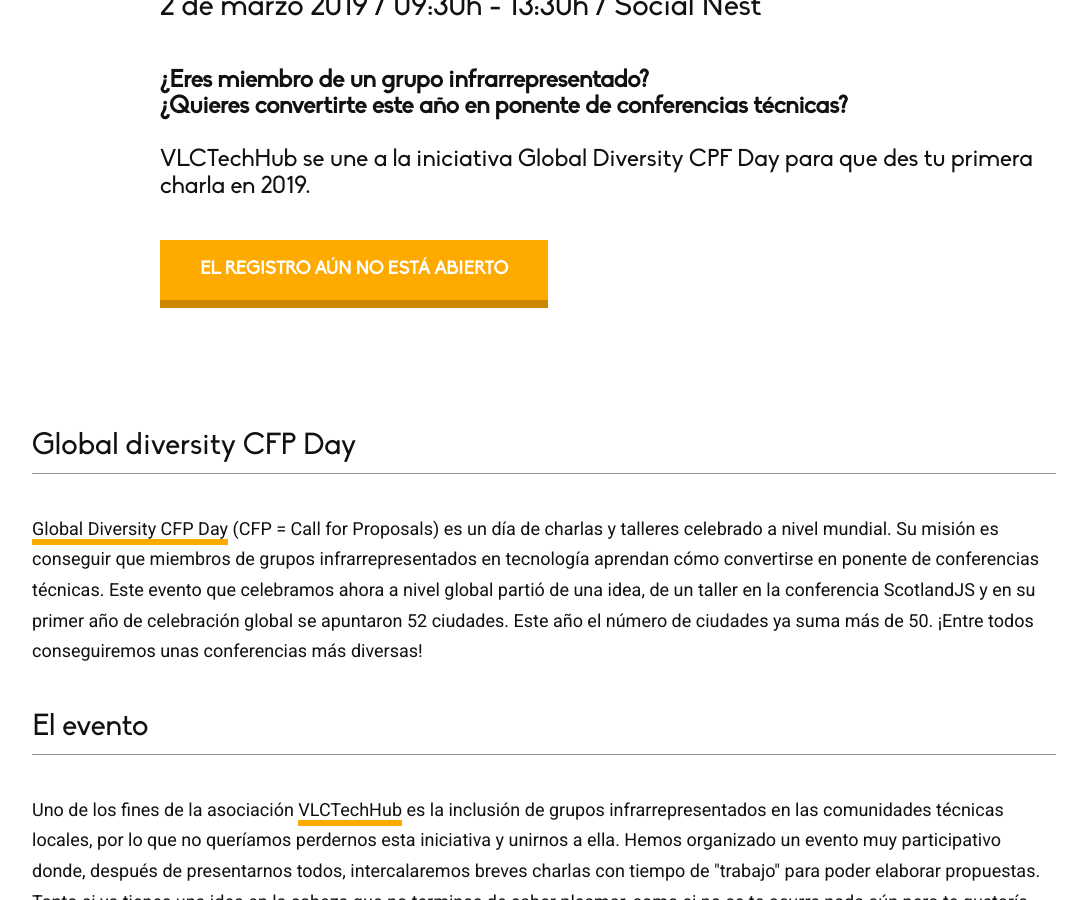
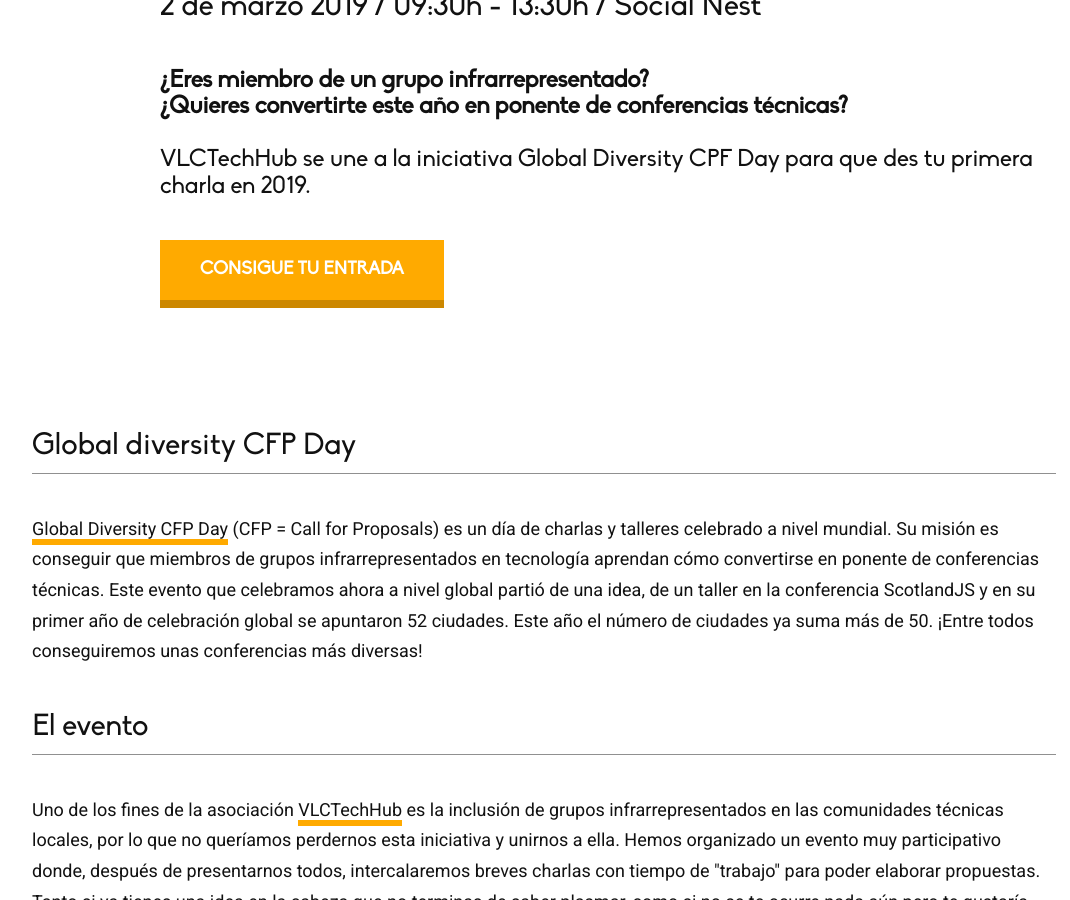
Before and after one commit to VLCTechHub/globaldiversitycfpday, a Jekyll site: the page built from index.html, in a window 1280 px wide and 900 px high, scrolled down 314 px. Shown: the whole window, without its empty margins (96-1166 px from the left). Built offline with Jekyll 4.4.1, drawn with Linux system fonts in a browser that asks for light colours; nearby versions of some CDN libraries; some of the changed text lies outside the part shown.

Commit message:
Open register

```diff
--- a/_config.yml
+++ b/_config.yml
@@ -2,7 +2,7 @@ original_repo: https://github.com/vlctechhub/globaldiversitycfpday
 
 volunteers_form: ""
 mentors_form: ""
-attendees_form: ""
+attendees_form: "https://ti.to/vlctechhub/global-diversity-cfp-day"
 
 keywords: "diversidad, tecnología, evento, taller, charla, vlctechhub, valencia, conferencia, cfp, técnica, gdcfpd"
 title: "Global Diversity CFP Day - 2 de marzo - VLCTechHub"
--- a/_includes/sections/apply.html
+++ b/_includes/sections/apply.html
@@ -5,7 +5,7 @@
     </h1>
     <hr>
       <p>
-        <a class="cta" href="{{site.attendees_form}}" target="_blank">El registro aún no esta abierto</a>
+        <a class="cta" href="{{site.attendees_form}}" target="_blank">Consigue tu entrada</a>
       </p>
   </div>
 </section>
--- a/_includes/sections/header.html
+++ b/_includes/sections/header.html
@@ -16,7 +16,7 @@
   <h3> <strong>¿Eres miembro de un grupo infrarrepresentado?</br>¿Quieres convertirte este año en ponente de conferencias técnicas? </strong> <br><br>
     <a href="https://vlctechub.org">VLCTechHub</a>  se une a la iniciativa <a href="https://www.globaldiversitycfpday.org">Global Diversity CPF Day</a> para que des tu primera charla en 2019.
   <p>
-  <a class="cta" href="{{site.attendees_form}}" target="_blank">El registro aún no está abierto</a>
+  <a class="cta" href="{{site.attendees_form}}" target="_blank">Consigue tu entrada</a>
   </p>
   </section>
 </header>
--- a/index.html
+++ b/index.html
@@ -11,7 +11,5 @@ layout: base
 {% include sections/speakers.html %}
 {% include sections/faq.html %}
 
-{% include sections/apply.html %}
-
 {% include sections/partners.html %}
 {% include sections/location.html %}
```
